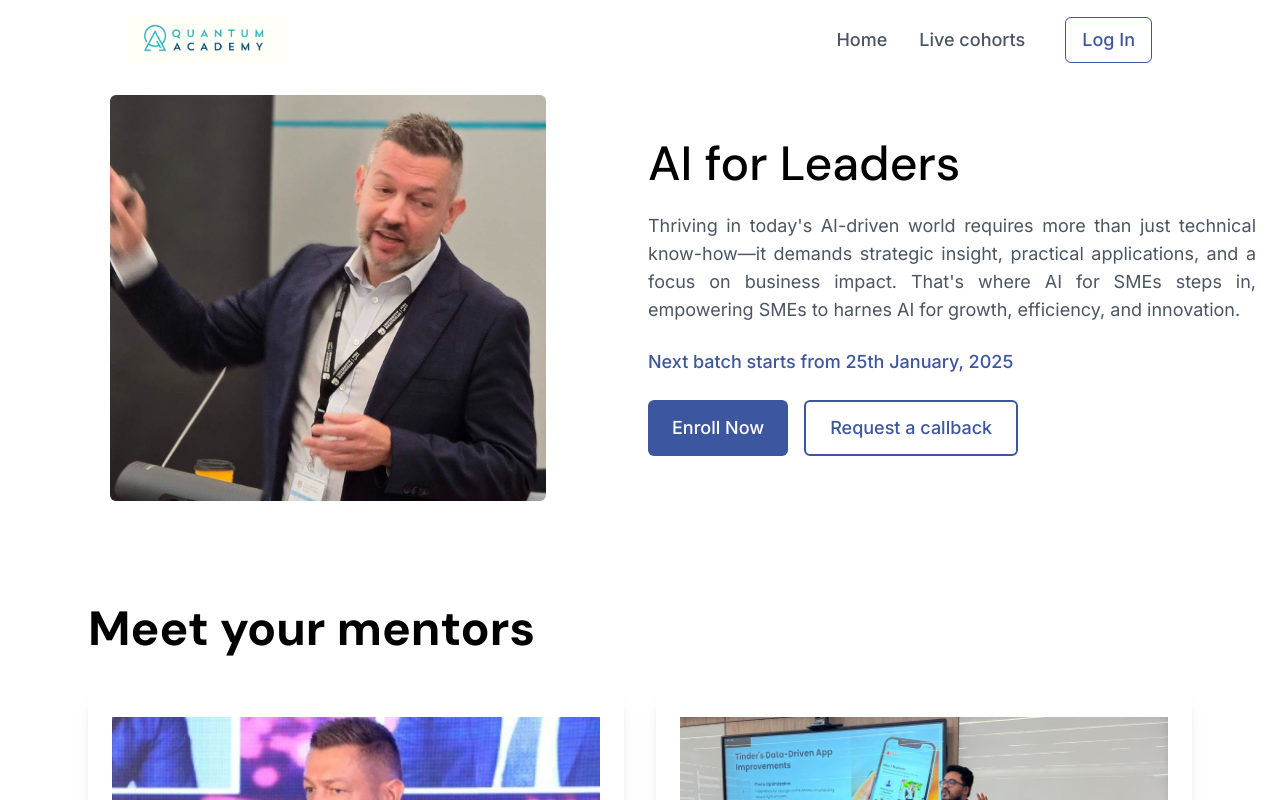
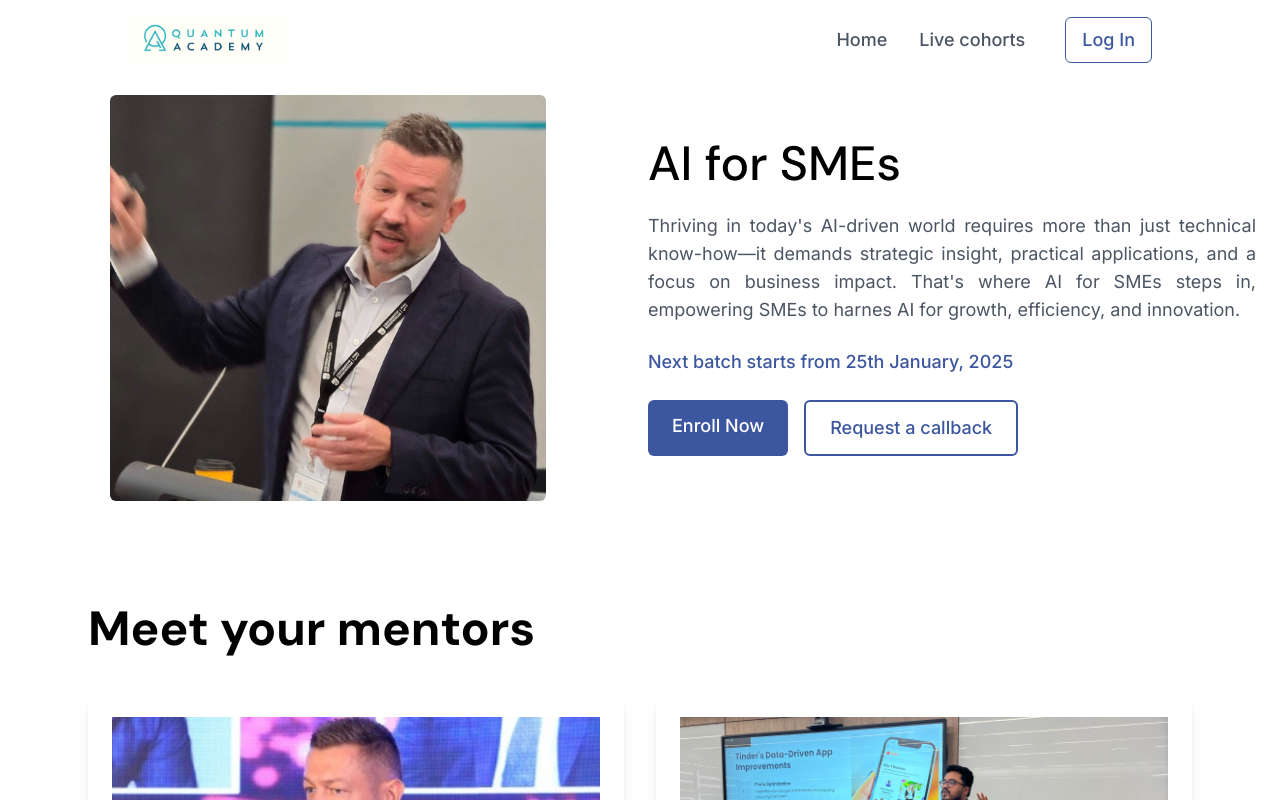
Before and after one commit to descipr/quantum-academy, a Next.js app: page /ai-for-sme in a window 1280 px wide. Shown: the top 800 px of the page. Built offline with nearby package versions, Linux system fonts and the light colour scheme.

Commit message:
(feat): added links

```diff
--- a/app/_components/courses/CoursesForLeaders.tsx
+++ b/app/_components/courses/CoursesForLeaders.tsx
@@ -63,12 +63,12 @@ const CoursesForLeaders = () => {
             <li>Price - <span className='text-red-600 line-through'>$1999</span> <span className='text-green-600'>$1499</span></li>
           </ul>
           <div className="flex mt-4">
-            <Link href="/ai-for-business-leaders" className="bg-blue-teal hover:bg-blue-700 text-white font-bold py-2 px-4 rounded-lg mr-2">
+            <Link href="https://buy.stripe.com/6oE6pl2VZgVQ0xyfYY" className="bg-blue-teal hover:bg-blue-700 text-white font-bold py-2 px-4 rounded-lg mr-2">
               Enroll Now
             </Link >
-            <button className="border border-blue-teal hover:bg-gray-100 text-blue-teal font-bold py-2 px-4 rounded">
+            <Link href="/ai-for-business-leaders" className="border border-blue-teal hover:bg-gray-100 text-blue-teal font-bold py-2 px-4 rounded">
               Know More
-            </button>
+            </Link>
           </div>
         </div>
 
@@ -94,12 +94,12 @@ const CoursesForLeaders = () => {
             <li>Price - <span className='text-red-600 line-through'>$1999</span> <span className='text-green-600'>$1499</span></li>
           </ul>
           <div className="flex mt-4">
-            <Link href="/ai-for-sme" className="bg-blue-teal hover:bg-blue-700 text-white font-bold py-2 px-4 rounded-lg mr-2">
-              Join Waitlist
+            <Link href="https://buy.stripe.com/bIY295gMP9tocggdQR" className="bg-blue-teal hover:bg-blue-700 text-white font-bold py-2 px-4 rounded-lg mr-2">
+              Enroll Now
             </Link>
-            <button className="border border-blue-teal hover:bg-gray-100 text-blue-teal font-bold py-2 px-4 rounded">
+            <Link href="/ai-for-sme" className="border border-blue-teal hover:bg-gray-100 text-blue-teal font-bold py-2 px-4 rounded">
               Know More
-            </button>
+            </Link>
           </div>
         </div>
       </div>
--- a/app/_components/hero/Hero.tsx
+++ b/app/_components/hero/Hero.tsx
@@ -5,8 +5,9 @@ import Image from "next/image";
 import { HeroImage } from "@/utils";
 import { useGSAP } from "@gsap/react";
 import { dm_sans, inter } from "@/app/font";
+import Link from "next/link";
 
-const Hero = ({ text }: { text: string }) => {
+const Hero = ({ text, heading, link }: { text: string, heading:string, link:string }) => {
   const imageRef = useRef<HTMLDivElement | null>(null);
   const textRef = useRef<HTMLDivElement | null>(null);
 
@@ -48,7 +49,7 @@ const Hero = ({ text }: { text: string }) => {
         <h1
           className={`text-3xl md:text-5xl font-medium text-black ${dm_sans.className}`}
         >
-          AI for Leaders
+          {heading}
         </h1>
 
         <div>
@@ -67,12 +68,12 @@ const Hero = ({ text }: { text: string }) => {
         <div
           className={`flex flex-col md:flex-row space-y-3 md:space-y-0 md:space-x-4 w-full ${inter.className}`}
         >
-          <button className="bg-blue-teal text-white px-6 py-3 rounded-md text-lg font-medium hover:bg-blue-700 transition">
+          <Link href={link} className="bg-blue-teal text-white px-6 py-3 rounded-md text-lg font-medium hover:bg-blue-700 transition">
             Enroll Now
-          </button>
-          <button className="border-2 border-blue-teal text-blue-teal px-6 py-3 rounded-md text-lg font-medium hover:bg-blue-600 hover:text-white transition">
+          </Link >
+          <Link href="https://docs.google.com/forms/d/e/1FAIpQLSczIJmMx9GqFKUqs8-PqsxEfVhqXWYwZlo-kPWkiOoUavFY5A/viewform?usp=header "  target ="_blank" className="border-2 border-blue-teal text-blue-teal px-6 py-3 rounded-md text-lg font-medium hover:bg-blue-600 hover:text-white transition">
             Request a callback
-          </button>
+          </Link >
         </div>
       </div>
     </div>
--- a/app/_components/hero/MainHero.tsx
+++ b/app/_components/hero/MainHero.tsx
@@ -61,9 +61,9 @@ const MainHero = () => {
                     <Link href="#courses" className=" border-2 border-blue-teal text-blue-teal px-6 py-3 rounded-md text-lg font-medium hover:bg-blue-600 hover:text-white transition text-center">
                         Explore Live Courses
                     </Link >
-                    <button className="bg-blue-teal text-white px-6 py-3 rounded-md text-lg font-medium hover:bg-blue-700 transition">
+                    <Link href="https://docs.google.com/forms/d/e/1FAIpQLSczIJmMx9GqFKUqs8-PqsxEfVhqXWYwZlo-kPWkiOoUavFY5A/viewform?usp=header " target="_blank" className="bg-blue-teal text-white px-6 py-3 rounded-md text-lg font-medium hover:bg-blue-700 transition">
                         Request a callback
-                    </button>
+                    </Link >
                 </div>
             </div>
         </div>
--- a/app/_components/navbar/NavbarLinks.tsx
+++ b/app/_components/navbar/NavbarLinks.tsx
@@ -11,7 +11,7 @@ const NavbarLinks: React.FC = () => {
                     <Link href="/">Home</Link>
                 </li>
                 <li className="text-lg hover:text-black text-gray-600 font-medium cursor-pointer hover:border-b-[3px] border-blue-teal px-2">
-                    <Link href="/">Live cohorts</Link>
+                    <Link href="#courses">Live cohorts</Link>
                 </li>
             </ul>
 
--- a/app/ai-for-business-leaders/page.tsx
+++ b/app/ai-for-business-leaders/page.tsx
@@ -10,7 +10,8 @@ import WhoShouldTakeThisCourse from "../_components/whyCourse/WhoShouldTakeThisC
 const AiForBusinessLeaders = () => {
     return (
         <main className="flex flex-col gap-8 md:gap-16 bg-white">
-            <Hero text="Navigating this AI age doesn't just take technical guidance; it takes strategic and human-centric leadership, a clear vision, and the ability to manage teams effectively. " />
+            <Hero text="Navigating this AI age doesn't just take technical guidance; it takes strategic and human-centric leadership, a clear vision, and the ability to manage teams effectively. " heading="AI for Leaders" link=" https://buy.stripe.com/6oE6pl2VZgVQ0xyfYY
+" />
             <Mentors />
             <KeyTakeaways />
             <CourseContent />
--- a/app/ai-for-sme/page.tsx
+++ b/app/ai-for-sme/page.tsx
@@ -10,7 +10,8 @@ import WhoShouldTakeThisCourse from "../_components/whyCourse/WhoShouldTakeThisC
 const AiForBusinessLeaders = () => {
     return (
         <main className="flex flex-col gap-8 md:gap-16 bg-white">
-            <Hero text="Thriving in today's AI-driven world requires more than just technical know-how—it demands strategic insight, practical applications, and a focus on business impact. That's where AI for SMEs steps in, empowering SMEs to harnes AI for growth, efficiency, and innovation." />
+            <Hero text="Thriving in today's AI-driven world requires more than just technical know-how—it demands strategic insight, practical applications, and a focus on business impact. That's where AI for SMEs steps in, empowering SMEs to harnes AI for growth, efficiency, and innovation." heading="AI for SMEs" link="https://buy.stripe.com/bIY295gMP9tocggdQR
+" />
             <Mentors />
             <KeyTakeaways />
             <CourseContent />
--- a/app/layout.tsx
+++ b/app/layout.tsx
@@ -5,7 +5,7 @@ import { dm_sans, inter } from "./font";
 
 
 export const metadata: Metadata = {
-  title: "Create Next App",
+  title: "Quantum Academy",
   description: "Generated by create next app",
 };
 
```
